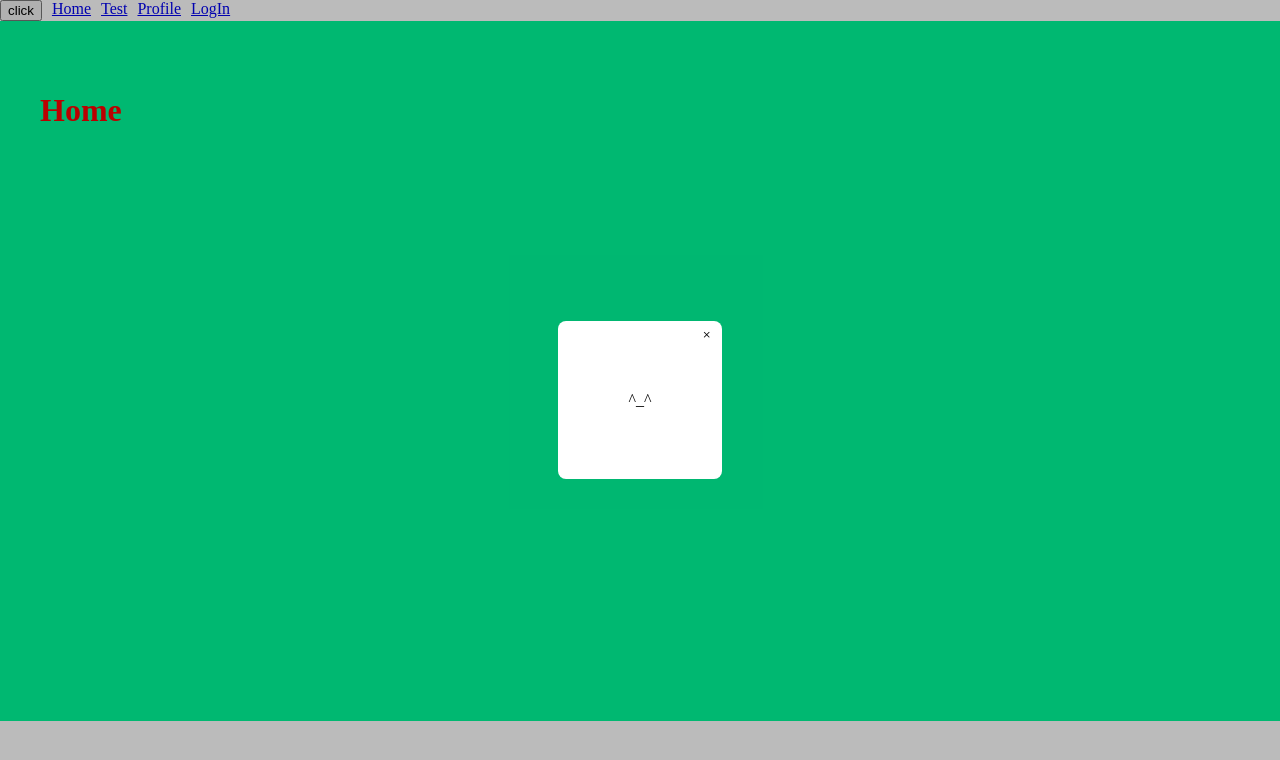
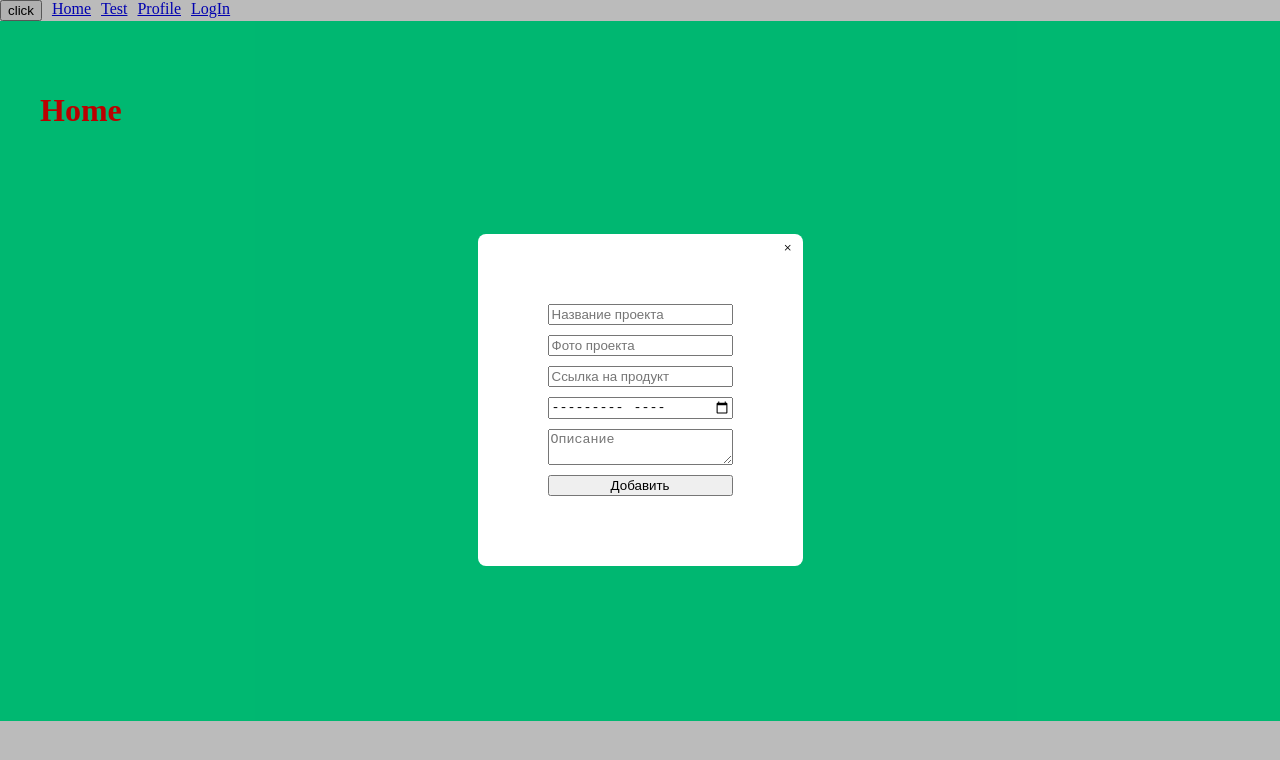
Before and after one commit to queen-leksa/dreamvue-dev3.3-1sem2022, a Vue app: page / in a window 1280 px wide. Both pictures are taken after a click on the button "click". Shown: the top 760 px of the page. Built offline with nearby package versions, Linux system fonts and the light colour scheme.

Commit message:
create modal form

```diff
--- a/src/App.vue
+++ b/src/App.vue
@@ -41,20 +41,23 @@
     </header>
     <main-container @showPopup="modalOpen"></main-container>
     <div class="modal-wrapper" :style="{display: modalActivity ? 'flex' : 'none'}">
-        <div class="modal">
-            ^_^
-            <div class="modal-close" @click="modalClose">+</div>
-        </div>
+<!--        <div class="modal">-->
+<!--            ^_^-->
+<!--            <div class="modal-close" @click="modalClose">+</div>-->
+<!--        </div>-->
+        <ModalForm @modalClose="modalClose"/>
     </div>
 </template>
 
 <script>
     // import Card from "./components/Card/index.vue";
+    import ModalForm from "@/components/ModalForm";
     import MainContainer from "@/components/Main";
     export default {
         name: "App",
         components: {
-            MainContainer
+            MainContainer,
+            ModalForm
         },
         data() {
             return {
--- a/src/components/ModalForm/index.vue
+++ b/src/components/ModalForm/index.vue
@@ -1,25 +1,42 @@
 <template>
     <div class="modal">
-        <form>
-            Создать форму для добавления портфолио.
-            {
-                title: "" => required,
-                main_image: "" => если пустая, предусотреть картику-заглушку,
-                description: "",
-                link: "",
-                date: new Date(2022, 0, 1),
-                tags: []
-            }
+        <div class="modal-close" @click="$emit('modalClose')">+</div>
+        <form @submit.prevent="addProject">
+            <input type="text" v-model="title" placeholder="Название проекта" required>
+            <input type="text" v-model="image" placeholder="Фото проекта">
+            <input type="text" v-model="link" placeholder="Ссылка на продукт">
+            <input type="month" v-model="date" placeholder="Когда велась работа над проектом?" >
+            <textarea v-model="text" placeholder="Описание"></textarea>
+            <button type="submit">Добавить</button>
         </form>
     </div>
 </template>
 
 <script>
 export default {
-    name: "modal-form"
+    name: "modal-form",
+    data() {
+        return {
+            title: "",
+            image: "",
+            text: "",
+            link: "",
+            date: null,
+            tags: []
+        }
+    },
+    methods: {
+        addProject() {
+            alert("ping");
+        }
+    }
 }
 </script>
 
 <style scoped>
-
+    .modal form {
+        display: flex;
+        flex-direction: column;
+        gap: 10px;
+    }
 </style>
```
